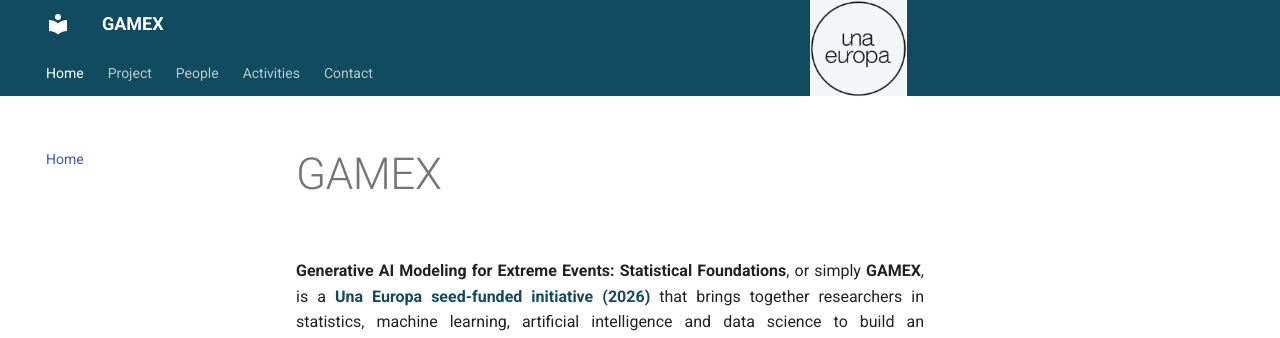
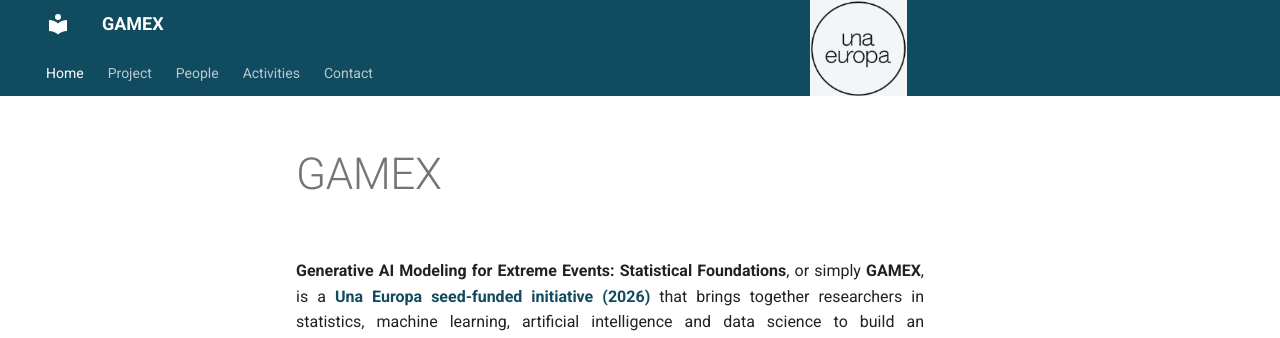
Before and after one commit to gamex-network/gamex-network.github.io, an MkDocs documentation site: the page built from docs/index.md, in a window 1280 px wide. Shown: the top 338 px of the page. Built offline with MkDocs 1.6.1 and Material for MkDocs 9.7.7, drawn with Linux system fonts in a browser that asks for light colours.

Commit message:
Update extra.css

```diff
--- a/docs/stylesheets/extra.css
+++ b/docs/stylesheets/extra.css
@@ -85,6 +85,11 @@
   display: none !important;
 }
 
+/* Hide top-level sidebar items that have no sub-nav (works in browsers moderni) */
+.md-sidebar--primary .md-nav__list > .md-nav__item:not(:has(.md-nav__sub-nav)) {
+  display: none !important;
+}
+
 
 /* =========================
    UNA EUROPA logo in header
```
